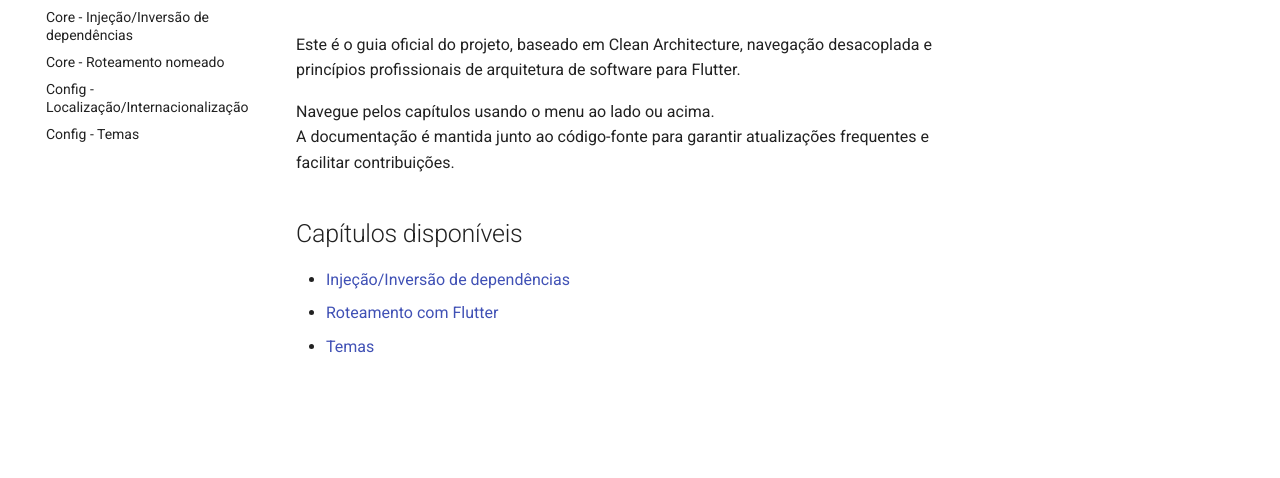
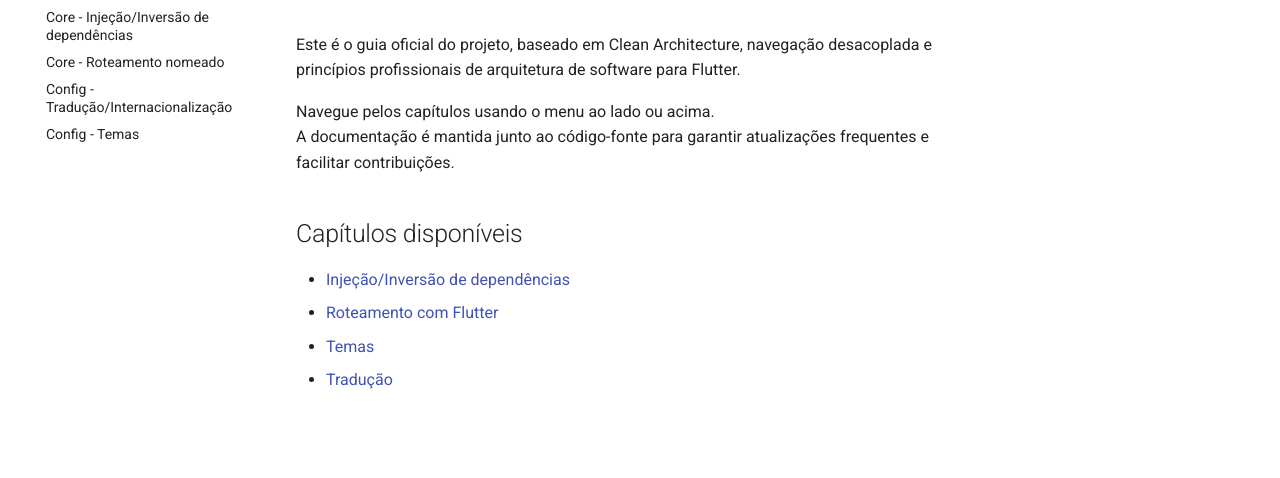
Before and after one commit to claytonmagalhaesdev/flutter_clean_arch_template, an MkDocs documentation site: the page built from docs/docs/index.md, in a window 1280 px wide. Shown: the part 148-626 px from the top of the page. Built offline with MkDocs 1.6.1 and Material for MkDocs 9.7.7, drawn with Linux system fonts in a browser that asks for light colours.

Commit message:
docs: :memo: update index markdow

```diff
--- a/docs/docs/index.md
+++ b/docs/docs/index.md
@@ -10,3 +10,4 @@ A documentação é mantida junto ao código-fonte para garantir atualizações
 - [Injeção/Inversão de dependências](dependency_injection.md)
 - [Roteamento com Flutter](roteamento.md)
 - [Temas](themes.md)
+- [Tradução](localization.md)
--- a/docs/mkdocs.yml
+++ b/docs/mkdocs.yml
@@ -8,5 +8,5 @@ nav:
 
   - Core - Injeção/Inversão de dependências: dependency_injection.md
   - Core - Roteamento nomeado: roteamento.md
-  - Config - Localização/Internacionalização: localization.md
+  - Config - Tradução/Internacionalização: localization.md
   - Config - Temas: themes.md
```
